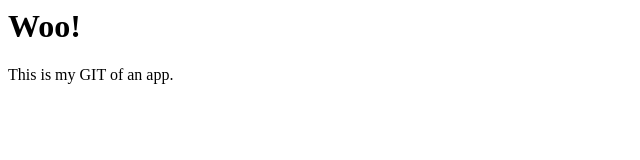
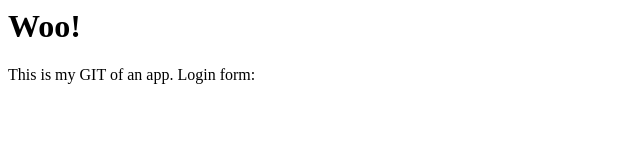
Before and after one commit to madfedeas/testing, a plain HTML site: page index.html in a window 1280 px wide. Shown: the full height of the page, 0-640 px from the left. Drawn offline with Linux system fonts and the light colour scheme.

Commit message:
login on mybranch

```diff
--- /dev/null
+++ b/dir2/app2.js
@@ -0,0 +1 @@
+console.log("We don't get to see this.");
--- a/index.html
+++ b/index.html
@@ -5,5 +5,6 @@
     <body>
         <h1>Woo!</h1>
         This is my GIT of an app.
+        Login form:
     </body>
 </html>
```
Also changed, not shown: login.html (added, +3 -0 lines), log.txt (added).
